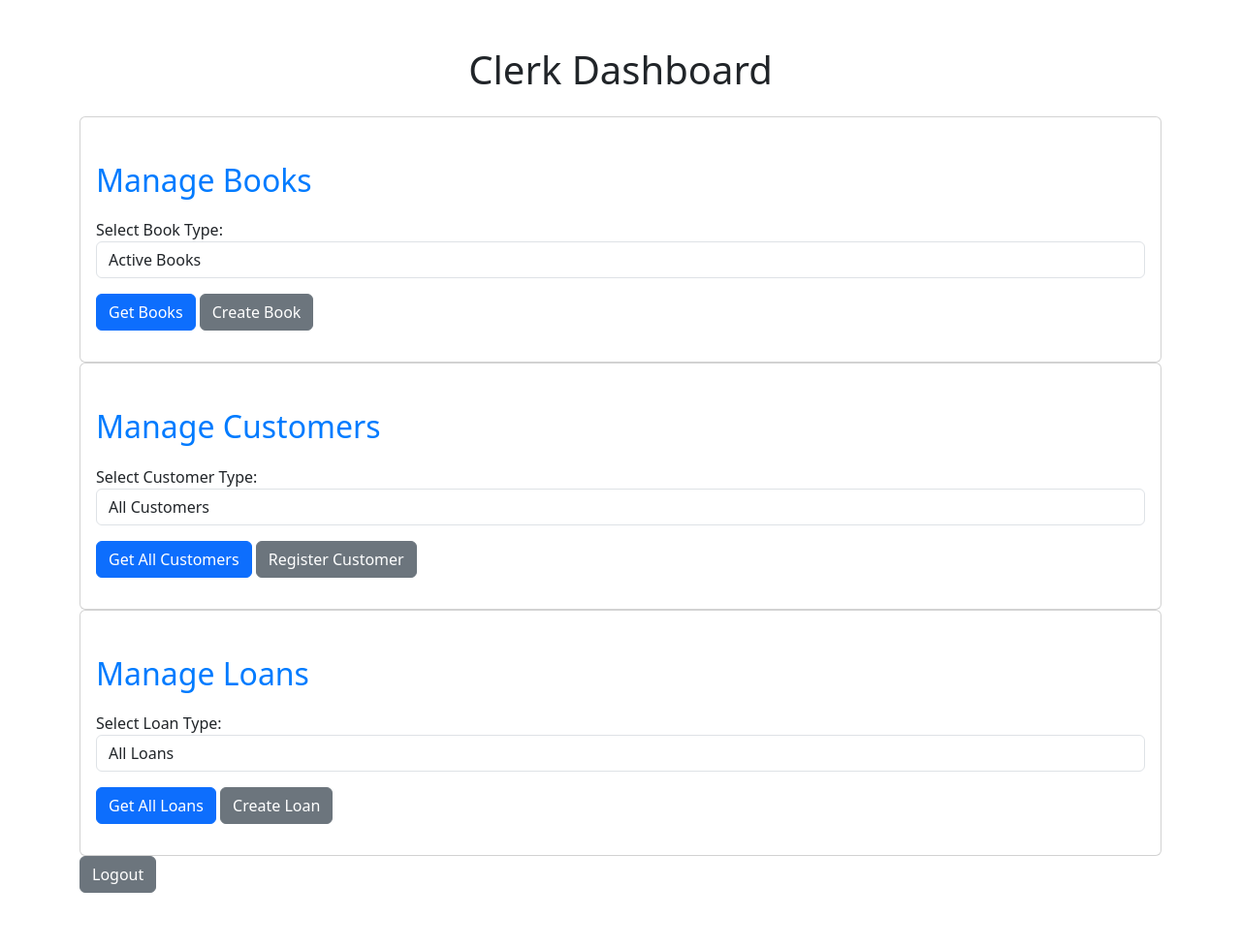
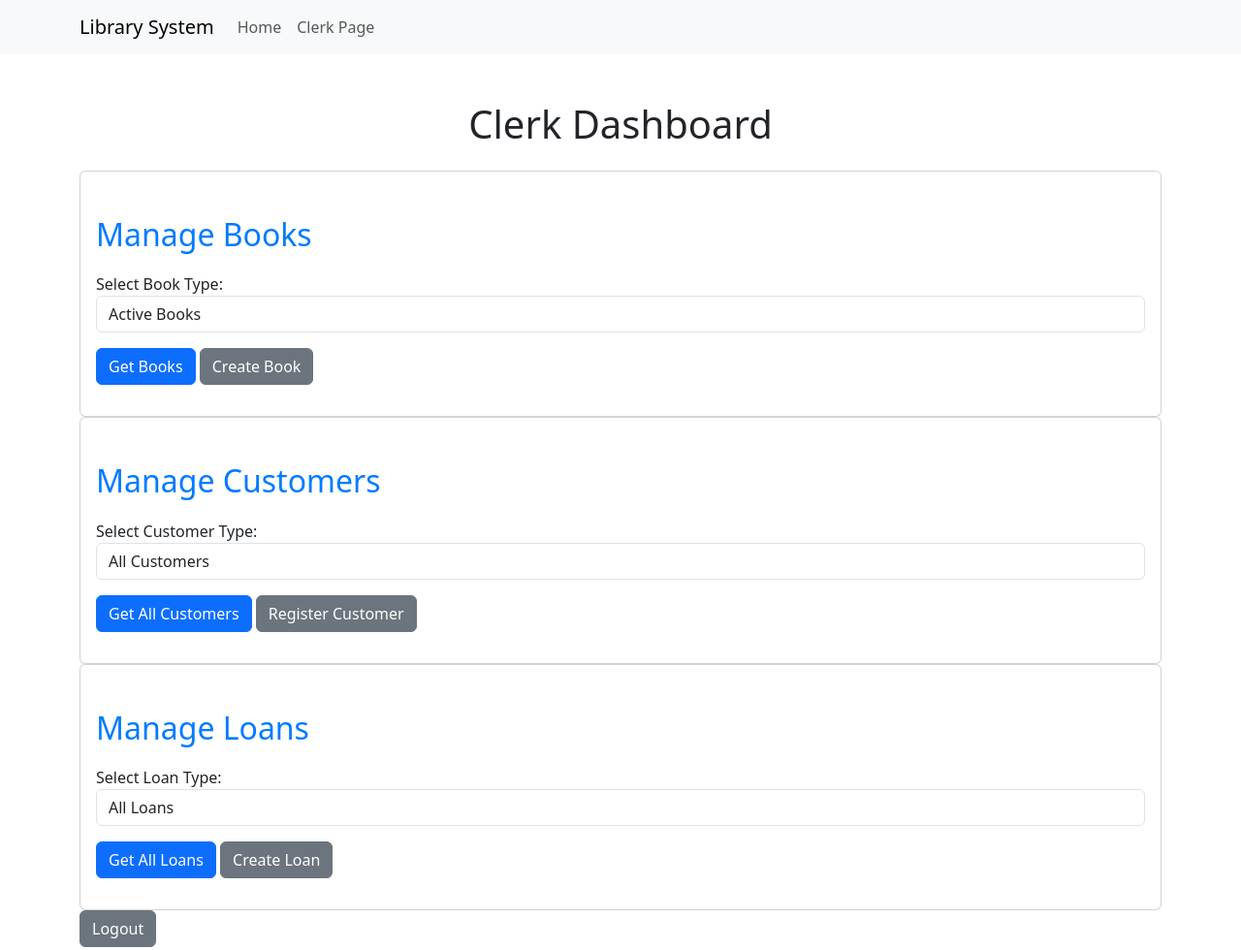
Before and after one commit to Vizarb/Flask_project_front, a plain HTML site: page clerck.html in a window 1280 px wide. Shown: the top 980 px of the page at 97% size. Drawn offline with nearby package versions, Linux system fonts and the light colour scheme.

Commit message:
added navbar1

```diff
--- a/clerck.html
+++ b/clerck.html
@@ -29,7 +29,25 @@
 </head>
 
 <body>
-
+    <!-- Bootstrap Navbar -->
+    <nav class="navbar navbar-expand-lg navbar-light bg-light mb-4">
+        <div class="container">
+            <a class="navbar-brand" href="#">Library System</a>
+            <button class="navbar-toggler" type="button" data-bs-toggle="collapse" data-bs-target="#navbarNav" aria-controls="navbarNav" aria-expanded="false" aria-label="Toggle navigation">
+                <span class="navbar-toggler-icon"></span>
+            </button>
+            <div class="collapse navbar-collapse" id="navbarNav">
+                <ul class="navbar-nav">
+                    <li class="nav-item">
+                        <a class="nav-link" href="index.html">Home</a>
+                    </li>
+                    <li class="nav-item">
+                        <a class="nav-link" href="clerck.html">Clerk Page</a>
+                    </li>
+                </ul>
+            </div>
+        </div>
+    </nav>
     <!-- Loading Indicator -->
     <div id="loadingIndicator" class="loading-indicator" style="display: none;">
         <div class="spinner-border" role="status"><span class="visually-hidden">Loading...</span></div>
```
Also changed, not shown: index.html (+1 -1 lines).
